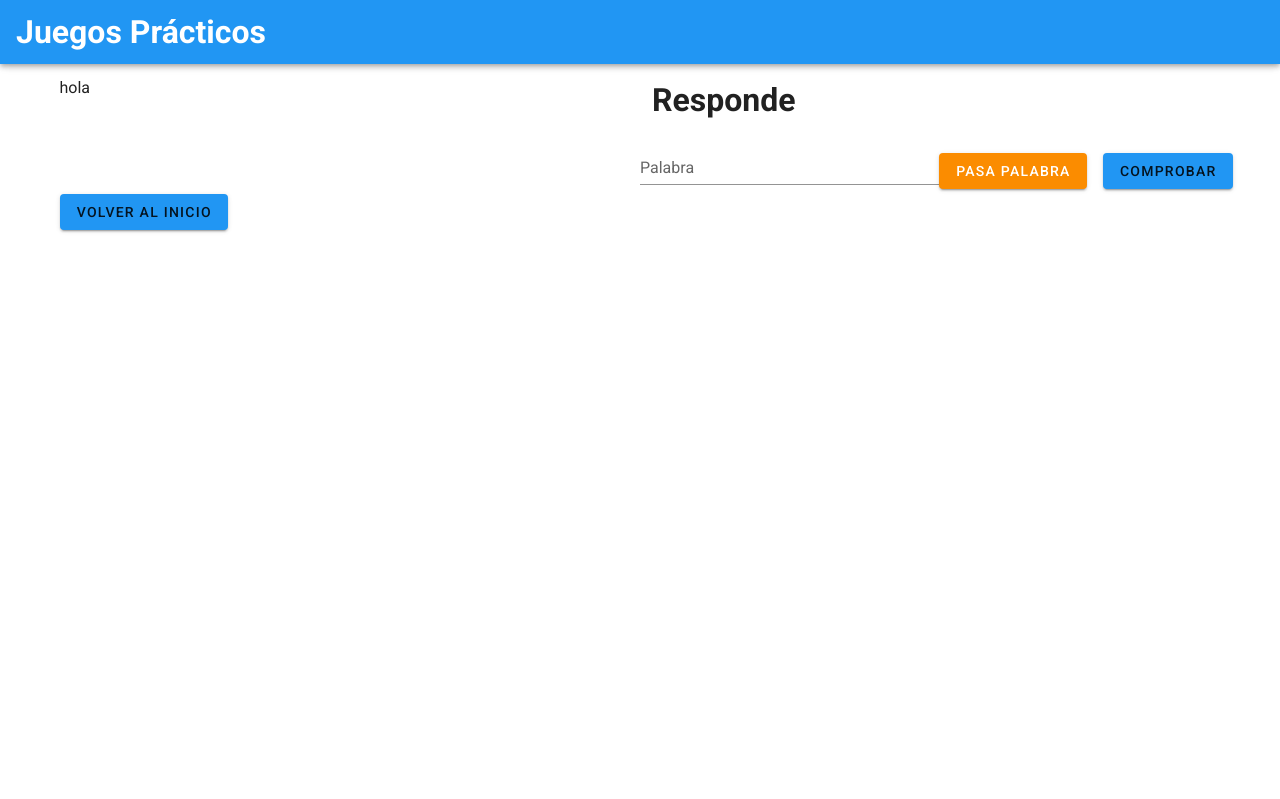
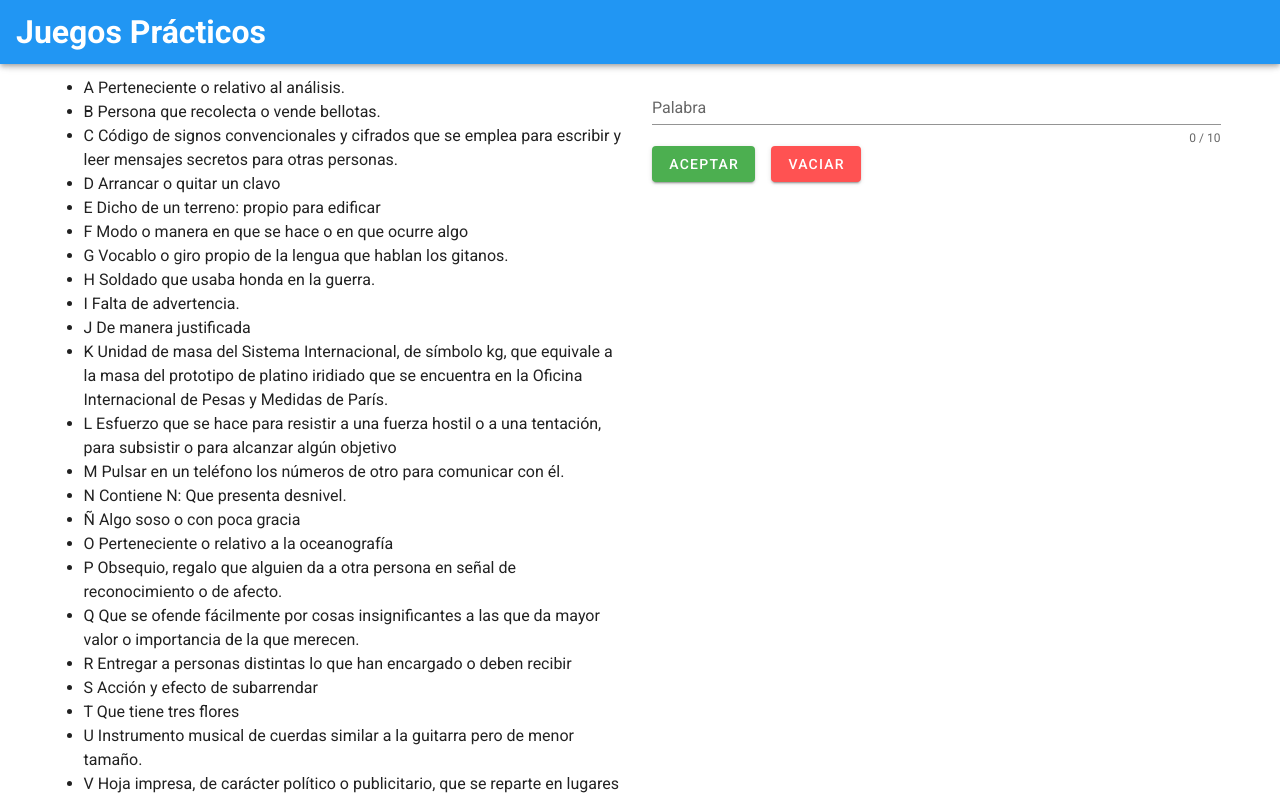
Before and after one commit to fasalgad/ruleta-palabras, a Vue app: page /ruleta in a window 1280 px wide. Shown: the top 799 px of the page. Built offline with nearby package versions, Linux system fonts and the light colour scheme.

Commit message:
subida hoy

```diff
--- a/src/components/Ingreso.vue
+++ b/src/components/Ingreso.vue
@@ -1,53 +1,68 @@
 <template>
   <v-container>
-    <v-row> </v-row>
-
     <v-row>
       <v-col>
-        <p>hola</p>
         <ul>
-          <li v-for="(palabra, index) in palabras"
-            :key="index">
-        {{ item.descripcion }}
+          <li
+            v-for="(palabra, index) in palabras"
+            :key="index"
+            @click="seleccionado(palabra)"
+          >
+            {{ palabra.letra }}
+            {{ palabra.descripcion }}
           </li>
         </ul>
       </v-col>
 
       <v-col>
-        <h1>Responde</h1>
-        <br />
+        <v-form
+          ref="form"
+          v-model="valid"
+          :lazy-validation="lazy"
+          @submit.prevent="validate"
+        >
+          <v-text-field
+            v-model="termino"
+            :counter="10"
+            :rules="palRules"
+            label="Palabra"
+            required
+          ></v-text-field>
 
-        <v-row align="center">
-          <v-text-field
-            label="Palabra"
-            v-model="NuevaPalabra"
-            required
-            placeholder="Términsso"
-            @input.enter="agregarpalabra"
-          ></v-text-field>
-          <v-btn color="warning" class="mr-4" @click="saltar">
-            Pasa Palabra
+          <v-btn
+            :disabled="!valid"
+            color="success"
+            class="mr-4"
+            @click="validate"
+          >
+            Aceptar
           </v-btn>
 
-          <v-btn color="blue" v-on:click="agregarpalabra">Comprobar</v-btn>
-        </v-row>
+          <v-btn color="error" class="mr-4" @click="reset">
+            Vaciar
+          </v-btn>
+        </v-form>
       </v-col>
     </v-row>
 
-    <v-layout>
-      <v-flex>
-        <v-btn @click="irHome" color="blue">
-          Volver al inicio
-        </v-btn>
-      </v-flex>
-    </v-layout>
+    <v-btn @click="irHome" color="blue">
+      Volver al inicio
+    </v-btn>
   </v-container>
 </template>
 
 <script>
 export default {
   name: 'Ingreso',
-  data: {
+  data: () => ({
+    valid: true,
+    termino: '',
+    palabraseleccionada: '',
+    lazy: true,
+    palRules: [
+      v => !!v || 'Palabra es requerida',
+      v => (v && v.length > 0) || 'No puede estar vacio'
+    ],
     palabras: [
       {
         id: '1',
@@ -55,7 +70,6 @@ export default {
         significado: 'Analítico',
         descripcion: 'Perteneciente o relativo al análisis.'
       },
-      ,
       {
         id: '2',
         letra: 'B',
@@ -226,8 +240,12 @@ export default {
         descripcion:
           'Planta cucurbitácea de tallos rastreros y provistos de zarcillos, hojas grandes, anchas y lobuladas, flores amarillas y fruto comestible, con multitud de semillas aplanadas; existen varias especies.'
       }
-    ],
-    NuevaPalabra: ''
+    ]
+  }),
+  mounted () {
+    this.palabraseleccionada = this.palabras.filter(el => {
+      return el.letra.toLowerCase() == 'a'
+    })[0]
   },
 
   methods: {
@@ -235,10 +253,22 @@ export default {
       console.log('this.$route', this.$route)
       console.log('this.$router', this.$router)
       this.$router.push('/')
+    },
+    seleccionado (palabra) {
+      console.log(palabra)
+    },
+    reset () {
+      console.log('Reestableciendo')
+    },
+    agregarpalabra () {
+      this.NuevaPalabra = ''
+    },
+    validate () {
+      if (this.$refs.form.validate()) {
+        console.log(this.termino)
+        console.log(this.palabraseleccionada)
+      }
     }
-  },
-  agregarpalabra () {
-    this.NuevaPalabra = ''
   }
 }
 </script>
--- a/src/views/Juegos.vue
+++ b/src/views/Juegos.vue
@@ -16,7 +16,7 @@
       <v-col cols="12" sm="6" align="center">
         <v-layout>
           <v-flex>
-            <v-btn dark color="blue">
+            <v-btn dark color="blue" @click="irFormulario">
               Mirar más
             </v-btn>
           </v-flex>
@@ -48,6 +48,11 @@ export default {
       console.log('this.$route', this.$route)
       console.log('this.$router', this.$router)
       this.$router.push('Ruleta')
+    },
+      irFormulario () {
+      console.log('this.$route', this.$route)
+      console.log('this.$router', this.$router)
+      this.$router.push('Formulario')
     }
   }
 }
```
